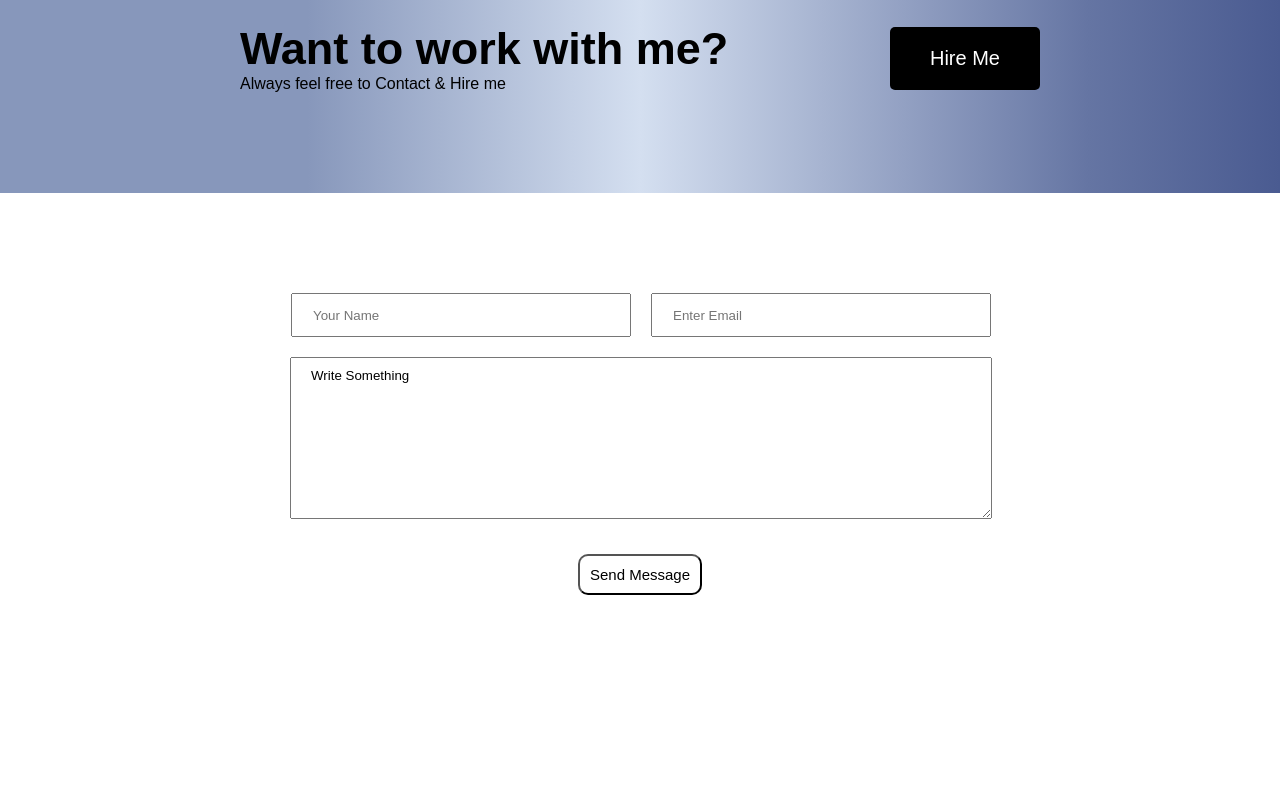
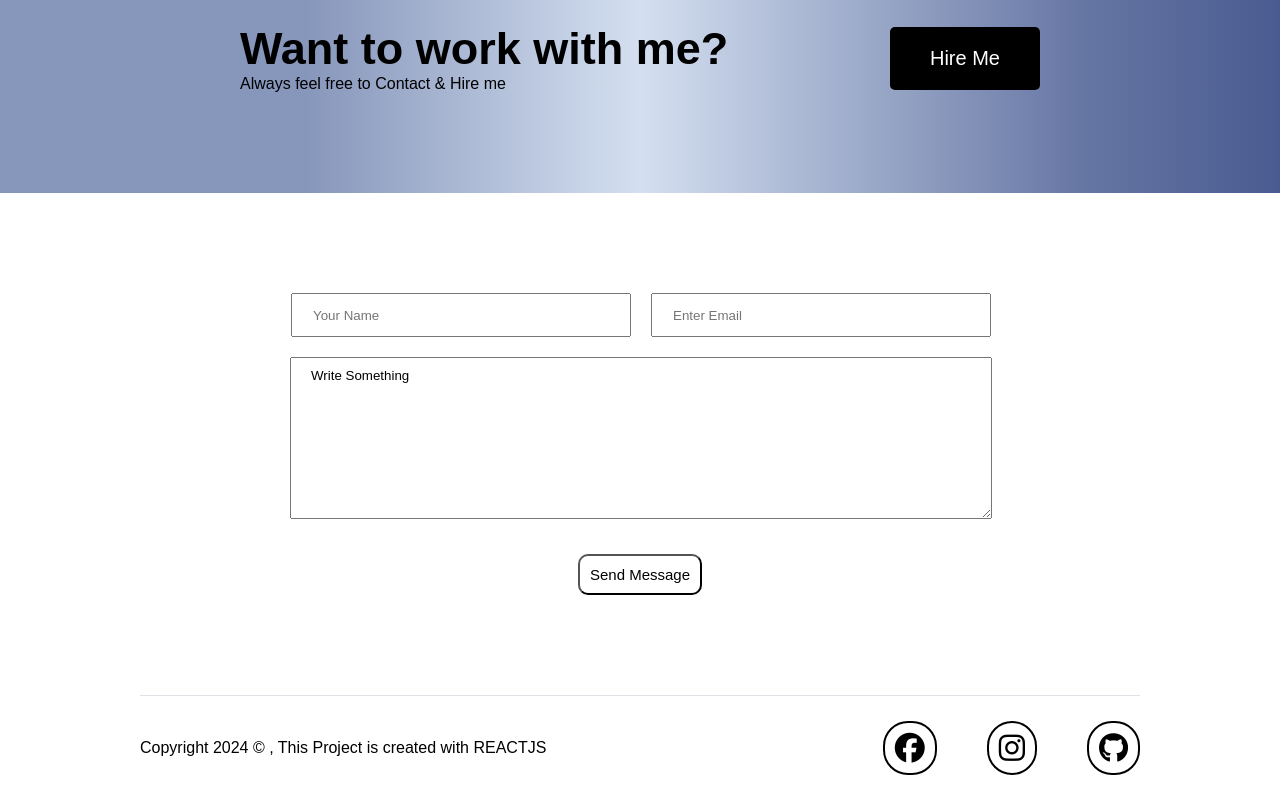
Before and after one commit to shpetimsedolli/Myportfolio, a React (Create React App) app: page / in a window 1280 px wide. Shown: the part 1946-2746 px from the top of the page. Before the commit the page ends 2541 px from the top, so only its background shows below. Built offline with nearby package versions, Linux system fonts and the light colour scheme; a web font is replaced by a local one.

Commit message:
added footer with style

```diff
--- a/src/App.js
+++ b/src/App.js
@@ -2,7 +2,7 @@ import React, { useEffect } from "react";
 import Aos from "aos";
 import "./Apps.css";
 
-import { Navbar, Main, About, Service, Hire, Form } from "./components";
+import { Navbar, Main, About, Service, Hire, Form, Footer } from "./components";
 import "animate.css";
 import "typed.js";
 import "./responsive.css";
@@ -20,6 +20,7 @@ const App = () => {
       <Service />
       <Hire />
       <Form />
+      <Footer />
     </div>
   );
 };
--- /dev/null
+++ b/src/components/Footer/Footer.css
@@ -0,0 +1,27 @@
+.footerwrap {
+  margin-top: 100px;
+  display: flex;
+  justify-content: space-between;
+  border-top: 1px solid #dee2e6;
+  padding: 25px 0px;
+  align-items: center;
+}
+.social__icons a i {
+  text-decoration: none;
+  font-size: 30px;
+  color: #000;
+  border: 2px solid #000;
+  padding: 10px;
+  border-radius: 25px;
+  transition: 0.4s all;
+}
+.social__icons a {
+  margin-right: 50px;
+}
+.social__icons a:last-child {
+  margin-right: 0px;
+}
+.social__icons a i:hover {
+  color: #fff;
+  background-color: #000;
+}
--- /dev/null
+++ b/src/components/Footer/Footer.jsx
@@ -0,0 +1,26 @@
+import React from "react";
+import "./Footer.css";
+const Footer = () => {
+  return (
+    <div>
+      <div className="container">
+        <div className="footerwrap">
+          <p>Copyright 2024 © , This Project is created with REACTJS</p>
+          <div className="social__icons">
+            <a href="https://www.facebook.com/shsedolli" target="_blank">
+              <i className="fa-brands fa-facebook"></i>
+            </a>
+            <a href="https://www.instagram.com/shpetimsedolli" target="_blank">
+              <i className="fa-brands fa-instagram"></i>
+            </a>
+            <a href="https://www.github.com/shpetimsedolli" target="_blank">
+              <i className="fa-brands fa-github"></i>
+            </a>
+          </div>
+        </div>
+      </div>
+    </div>
+  );
+};
+
+export default Footer;
--- a/src/components/index.js
+++ b/src/components/index.js
@@ -4,3 +4,4 @@ export { default as About } from "./About/About";
 export { default as Service } from "./Service/Service";
 export { default as Hire } from "./Hire/Hire";
 export { default as Form } from "./Form/Form";
+export { default as Footer } from "./Footer/Footer";
```
